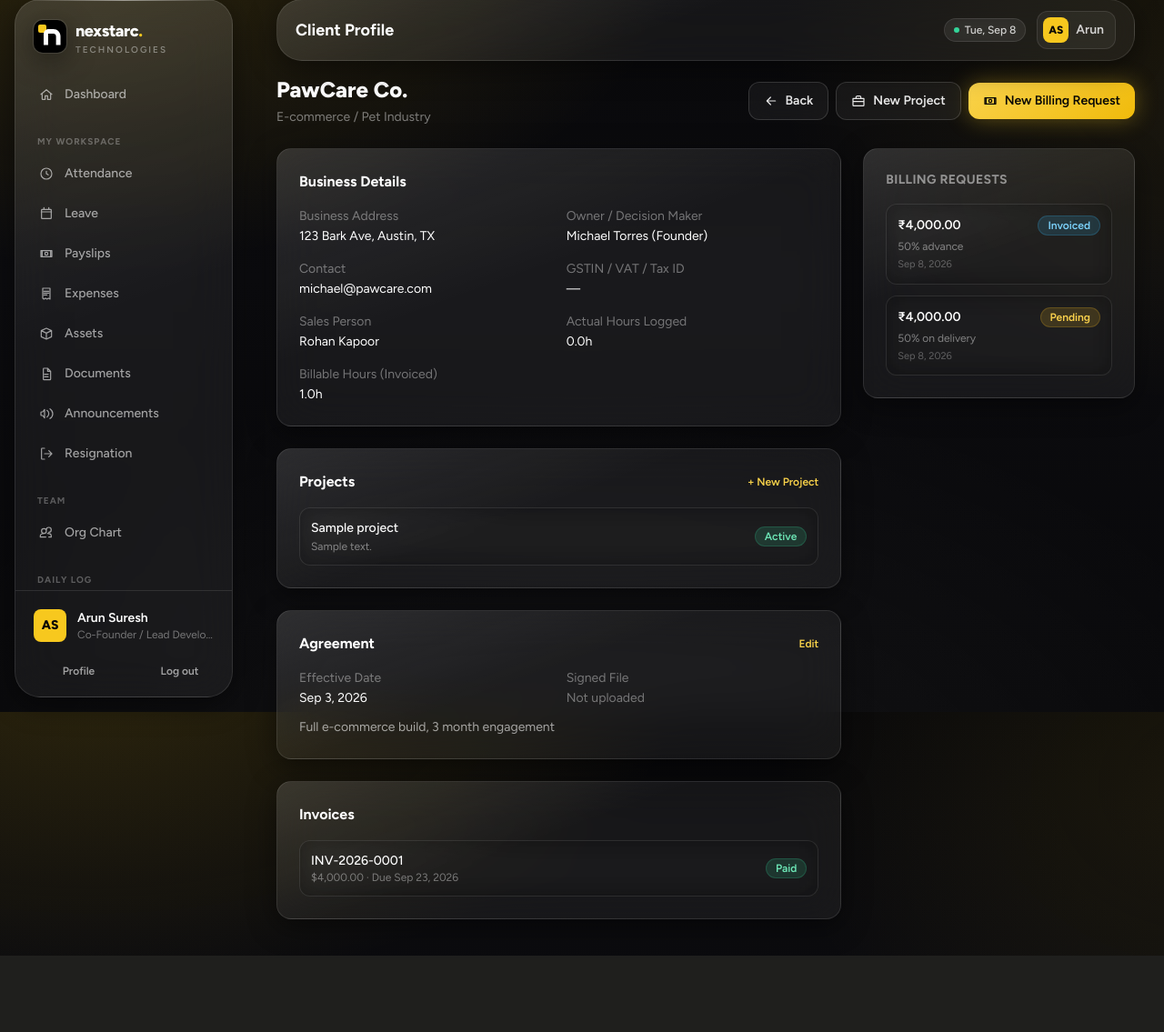
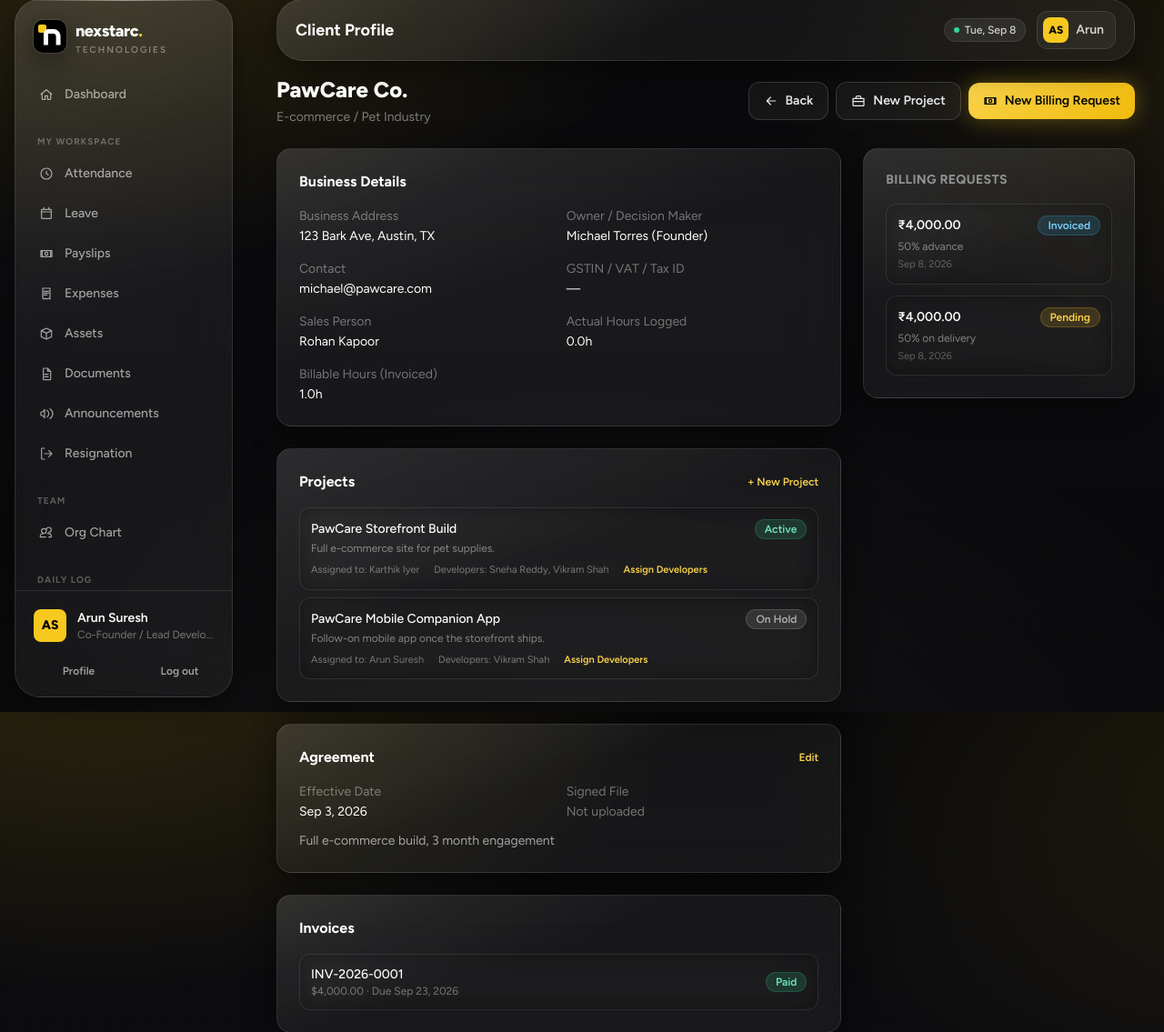
Before and after one commit to arunsuresh2204/HR-FINANCE-SALES-PORTAL, a Laravel app: page /sales/clients/1 in a window 1280 px wide. Shown: the part 17-1152 px from the top of the page at 91% size. Before the commit the page ends 1068 px from the top, so only its background shows below. Run offline with Laravel 12, Linux system fonts and the light colour scheme; a user stored in the database is signed in; data comes from the database, SQL or seed files in the repository; tables that the repository leaves empty hold one stand-in row (values such as "Sample post"); style sheets or scripts are compiled from the project's sources; some libraries are stand-ins or nearby versions.

Commit message:
Add project ownership handoff and developer assignment
Salespeople creating a project for a client must now hand it off to
a manager or an owner (assigned_to on projects). Managers and super
admins can also create projects directly on the client page without
picking an assignee (it defaults to themselves), and can assign one
or more programmers to any project via a project_developers pivot
table, surfaced through a small "Assign Developers" modal.

Widens manager access to the Clients list/show pages (previously
sales-exec/super-admin only) so managers can reach a client to add
or staff a project, and updates the nav link accordingly.

This is intentionally minimal schema-wise (a nullable assignee plus
a plain many-to-many for developers) so it's easy to build a fuller
project-management module on top of later.

Co-Authored-By: Claude Sonnet 5 <noreply@anthropic.com>
Claude-Session: https://claude.ai/code/session_015PvQ5ED8zJr2sDqt1h1CJX

```diff
--- a/app/Livewire/Sales/ClientIndex.php
+++ b/app/Livewire/Sales/ClientIndex.php
@@ -31,7 +31,7 @@ class ClientIndex extends Component
 
         $query = Client::with(['salesPerson', 'invoices'])->latest();
 
-        if (! $user->isSuperAdmin() && ! $user->isFinanceAdmin()) {
+        if (! $user->isSuperAdmin() && ! $user->isFinanceAdmin() && ! $user->isManager()) {
             $query->where('sales_person_id', $user->id);
         }
 
--- a/app/Livewire/Sales/ClientShow.php
+++ b/app/Livewire/Sales/ClientShow.php
@@ -5,6 +5,7 @@ namespace App\Livewire\Sales;
 use App\Models\BillingRequest;
 use App\Models\Client;
 use App\Models\Project;
+use App\Models\User;
 use Illuminate\Support\Facades\Auth;
 use Illuminate\Support\Facades\DB;
 use Livewire\Attributes\Validate;
@@ -35,6 +36,14 @@ class ClientShow extends Component
 
     #[Validate('nullable|string|max:1000')]
     public string $project_description = '';
+
+    public ?int $assigned_to = null;
+
+    public bool $showDeveloperForm = false;
+
+    public ?int $managingProjectId = null;
+
+    public array $developer_ids = [];
 
     public bool $showBillingForm = false;
 
@@ -83,20 +92,36 @@ class ClientShow extends Component
     public function openProjectForm(): void
     {
         $this->reset(['project_name', 'project_description']);
+        $this->assigned_to = Auth::user()->isManager() || Auth::user()->isSuperAdmin() ? Auth::id() : null;
         $this->resetValidation();
         $this->showProjectForm = true;
     }
 
     public function submitProject(): void
     {
+        $authUser = Auth::user();
+        $canManage = $authUser->isManager() || $authUser->isSuperAdmin();
+
         $this->validate([
             'project_name' => 'required|string|max:255',
             'project_description' => 'nullable|string|max:1000',
+            'assigned_to' => $canManage ? 'nullable|exists:users,id' : 'required|exists:users,id',
         ]);
+
+        if ($this->assigned_to) {
+            $assignee = User::findOrFail($this->assigned_to);
+
+            if (! $assignee->isManager() && ! $assignee->isSuperAdmin()) {
+                $this->addError('assigned_to', 'Projects can only be assigned to a manager or an owner.');
+
+                return;
+            }
+        }
 
         Project::create([
             'client_id' => $this->client->id,
             'created_by' => Auth::id(),
+            'assigned_to' => $this->assigned_to ?: ($canManage ? Auth::id() : null),
             'name' => $this->project_name,
             'description' => $this->project_description,
             'status' => 'active',
@@ -104,6 +129,37 @@ class ClientShow extends Component
 
         $this->showProjectForm = false;
         $this->dispatch('toast', message: 'Project created.', type: 'success');
+    }
+
+    public function openDeveloperForm(int $projectId): void
+    {
+        $authUser = Auth::user();
+
+        if (! $authUser->isManager() && ! $authUser->isSuperAdmin()) {
+            return;
+        }
+
+        $project = Project::findOrFail($projectId);
+
+        $this->managingProjectId = $projectId;
+        $this->developer_ids = $project->developers()->pluck('users.id')->all();
+        $this->resetValidation();
+        $this->showDeveloperForm = true;
+    }
+
+    public function saveDevelopers(): void
+    {
+        $authUser = Auth::user();
+
+        if (! $authUser->isManager() && ! $authUser->isSuperAdmin()) {
+            return;
+        }
+
+        $project = Project::findOrFail($this->managingProjectId);
+        $project->developers()->sync($this->developer_ids);
+
+        $this->showDeveloperForm = false;
+        $this->dispatch('toast', message: 'Developers assigned.', type: 'success');
     }
 
     public function openBillingForm(): void
@@ -192,12 +248,17 @@ class ClientShow extends Component
 
     public function render()
     {
+        $authUser = Auth::user();
+
         return view('livewire.sales.client-show', [
-            'projects' => $this->client->projects()->latest()->get(),
+            'projects' => $this->client->projects()->with(['assignedTo', 'developers'])->latest()->get(),
             'billingRequests' => $this->client->billingRequests()->with('tasks', 'project')->latest()->get(),
             'invoices' => $this->client->invoices()->latest()->get(),
             'totalHours' => $this->client->timesheets()->sum('hours'),
             'billableHours' => $this->client->billableHours(),
+            'canManageProjects' => $authUser->isManager() || $authUser->isSuperAdmin(),
+            'managersAndOwners' => User::role(['manager', 'super_admin'])->orderBy('name')->get(),
+            'developersList' => User::role('programmer')->orderBy('name')->get(),
         ]);
     }
 }
--- a/app/Models/Project.php
+++ b/app/Models/Project.php
@@ -4,11 +4,12 @@ namespace App\Models;
 
 use Illuminate\Database\Eloquent\Model;
 use Illuminate\Database\Eloquent\Relations\BelongsTo;
+use Illuminate\Database\Eloquent\Relations\BelongsToMany;
 use Illuminate\Database\Eloquent\Relations\HasMany;
 
 class Project extends Model
 {
-    protected $fillable = ['client_id', 'created_by', 'name', 'description', 'status'];
+    protected $fillable = ['client_id', 'created_by', 'assigned_to', 'name', 'description', 'status'];
 
     public function client(): BelongsTo
     {
@@ -20,6 +21,16 @@ class Project extends Model
         return $this->belongsTo(User::class, 'created_by');
     }
 
+    public function assignedTo(): BelongsTo
+    {
+        return $this->belongsTo(User::class, 'assigned_to');
+    }
+
+    public function developers(): BelongsToMany
+    {
+        return $this->belongsToMany(User::class, 'project_developers')->withTimestamps();
+    }
+
     public function billingRequests(): HasMany
     {
         return $this->hasMany(BillingRequest::class);
--- a/resources/views/components/nav-sidebar.blade.php
+++ b/resources/views/components/nav-sidebar.blade.php
@@ -70,7 +70,7 @@
                             @if (auth()->user()->canManageLeads())
                                 <a href="{{ route('sales.leads') }}" wire:navigate class="nav-link-glass {{ request()->routeIs('sales.leads*') ? 'active' : '' }}"><x-icon name="target" class="h-4 w-4 shrink-0" />Leads Pipeline</a>
                             @endif
-                            @if (auth()->user()->isSalesExec())
+                            @if (auth()->user()->isSalesExec() || auth()->user()->isManager())
                                 <a href="{{ route('sales.clients') }}" wire:navigate class="nav-link-glass {{ request()->routeIs('sales.clients*') ? 'active' : '' }}"><x-icon name="briefcase" class="h-4 w-4 shrink-0" />Clients</a>
                             @endif
                             @if (auth()->user()->isSalesExec() || auth()->user()->isManager())
--- a/resources/views/livewire/sales/client-show.blade.php
+++ b/resources/views/livewire/sales/client-show.blade.php
@@ -29,14 +29,21 @@
                 </div>
                 <div class="space-y-2">
                     @forelse ($projects as $project)
-                        <div class="glass-inset flex items-center justify-between p-3">
-                            <div>
+                        <div class="glass-inset p-3">
+                            <div class="flex items-center justify-between">
                                 <p class="text-sm font-medium text-white">{{ $project->name }}</p>
-                                @if ($project->description)
-                                    <p class="mt-0.5 text-xs text-white/45">{{ $project->description }}</p>
+                                <x-status-pill :status="$project->status" />
+                            </div>
+                            @if ($project->description)
+                                <p class="mt-0.5 text-xs text-white/45">{{ $project->description }}</p>
+                            @endif
+                            <div class="mt-2 flex flex-wrap items-center gap-x-4 gap-y-1 text-[11px] text-white/40">
+                                <span>Assigned to: {{ $project->assignedTo->name ?? '—' }}</span>
+                                <span>Developers: {{ $project->developers->pluck('name')->join(', ') ?: 'None assigned' }}</span>
+                                @if ($canManageProjects)
+                                    <button wire:click="openDeveloperForm({{ $project->id }})" class="font-semibold text-gold-300 hover:text-gold-200">Assign Developers</button>
                                 @endif
                             </div>
-                            <x-status-pill :status="$project->status" />
                         </div>
                     @empty
                         <p class="text-sm text-white/40">No projects created yet.</p>
@@ -140,9 +147,45 @@
                 <x-input-label for="project_description" value="Description (optional)" />
                 <textarea wire:model="project_description" id="project_description" rows="2" class="input-glass"></textarea>
             </div>
+            <div>
+                <x-input-label for="assigned_to" :value="$canManageProjects ? 'Assign To (optional)' : 'Assign To (Manager or Owner)'" />
+                <select wire:model="assigned_to" id="assigned_to" class="input-glass">
+                    @if ($canManageProjects)
+                        <option value="">— Keep assigned to me —</option>
+                    @else
+                        <option value="">— Select a manager or owner —</option>
+                    @endif
+                    @foreach ($managersAndOwners as $mgr)
+                        <option value="{{ $mgr->id }}">{{ $mgr->name }}{{ $mgr->designation ? ' ('.$mgr->designation.')' : '' }}</option>
+                    @endforeach
+                </select>
+                @unless ($canManageProjects)
+                    <p class="mt-1 text-xs text-white/35">Every project must be handed off to a manager or an owner to oversee.</p>
+                @endunless
+                <x-input-error :messages="$errors->get('assigned_to')" class="mt-1" />
+            </div>
             <div class="flex justify-end gap-3 pt-2">
                 <x-secondary-button type="button" @click="show = false">Cancel</x-secondary-button>
                 <x-primary-button>Create Project</x-primary-button>
+            </div>
+        </form>
+    </x-modal-glass>
+
+    <x-modal-glass wire-model="showDeveloperForm" title="Assign Developers" max-width="sm">
+        <form wire:submit="saveDevelopers" class="space-y-4">
+            <div class="max-h-64 space-y-2 overflow-y-auto">
+                @forelse ($developersList as $dev)
+                    <label class="glass-inset flex items-center gap-2 p-3 text-sm text-white/80">
+                        <input type="checkbox" wire:model="developer_ids" value="{{ $dev->id }}" class="rounded border-white/20 bg-white/5 text-gold-400 focus:ring-gold-400/40">
+                        {{ $dev->name }}
+                    </label>
+                @empty
+                    <p class="text-sm text-white/40">No developers on file yet.</p>
+                @endforelse
+            </div>
+            <div class="flex justify-end gap-3 pt-2">
+                <x-secondary-button type="button" @click="show = false">Cancel</x-secondary-button>
+                <x-primary-button>Save</x-primary-button>
             </div>
         </form>
     </x-modal-glass>
--- a/routes/web.php
+++ b/routes/web.php
@@ -52,7 +52,7 @@ Route::middleware(['auth', 'verified'])->group(function () {
             })->name('leads.show');
         });
 
-        Route::middleware(['role:sales_exec|super_admin'])->group(function () {
+        Route::middleware(['role:sales_exec|manager|super_admin'])->group(function () {
             Route::view('clients', 'pages.sales.client-index')->name('clients');
             Route::get('clients/{client}', function (Client $client) {
                 return view('pages.sales.client-show', compact('client'));
```
Also changed, not shown: database/seeders/DemoDataSeeder.php (+14 -0 lines), database/migrations/2026_09_10_140000_add_assigned_to_to_projects_table.php (added), database/migrations/2026_09_10_140001_create_project_developers_table.php (added).
